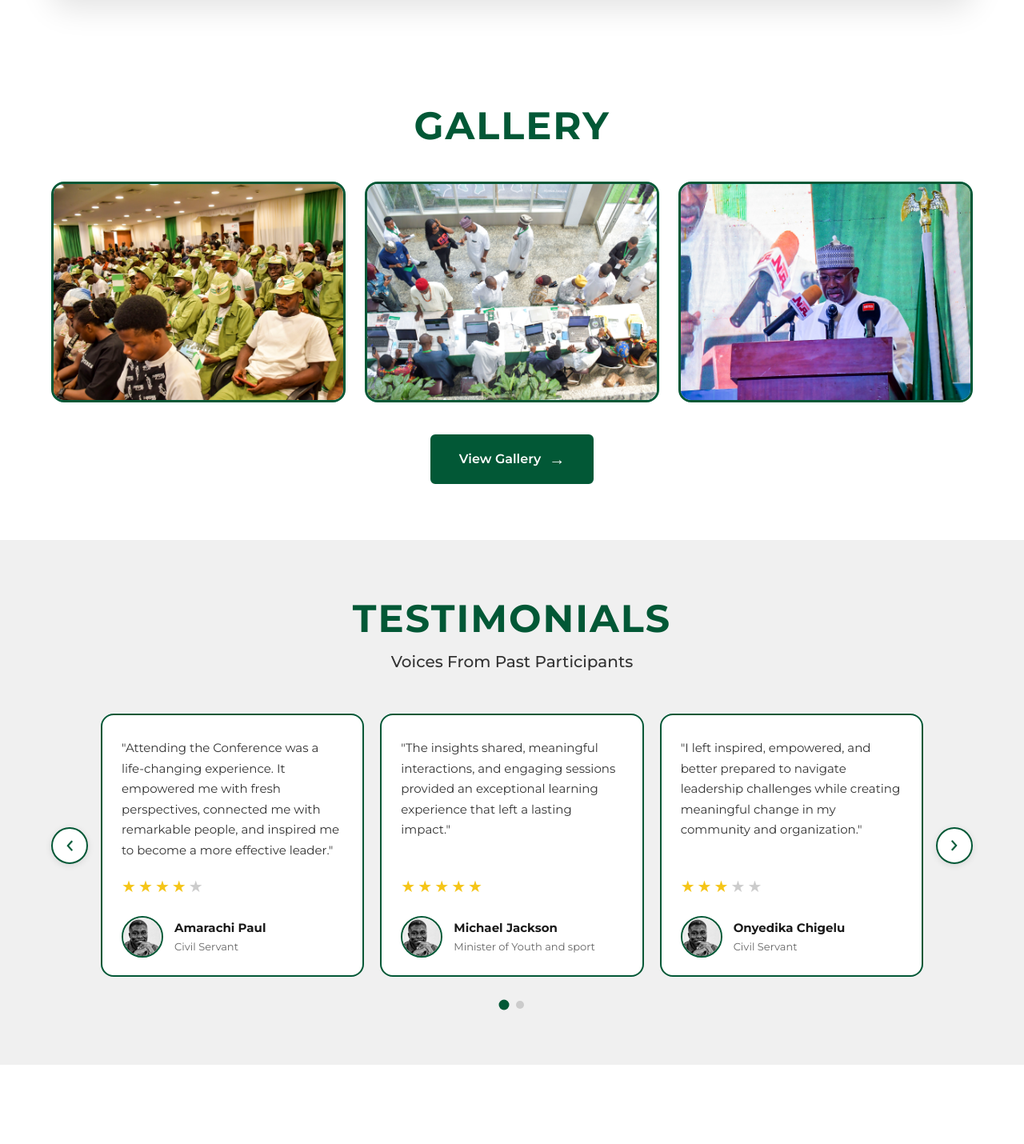
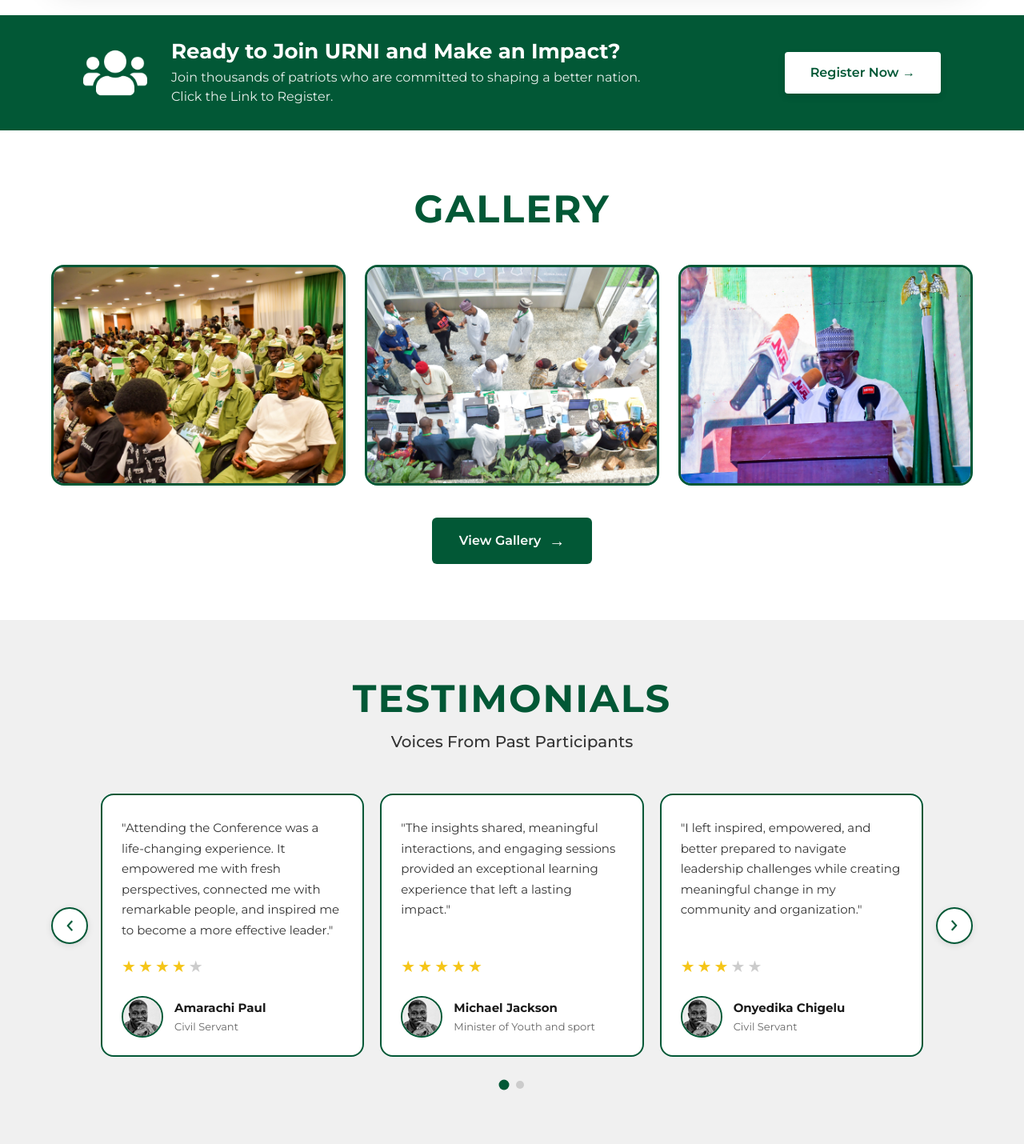
Before and after one commit to Rheno001/Rise-Up-Patriots-2.0, a PHP site: page / in a window 1280 px wide. Shown: the part 2771-4201 px from the top of the page at 80% size. Run offline with PHP 8.4, Linux system fonts and the light colour scheme; some libraries are stand-ins or nearby versions.

Commit message:
updates for 3.0

```diff
--- a/index.html
+++ b/index.html
@@ -125,25 +125,28 @@
                     <div class="speakers-grid">
                         <div class="speakers-top-row">
                             <div class="speaker-card">
-                                <img src="assets/olalekan.png" alt="Barr. Olalekan Ogunleye">
+                                <div class="speaker-image-wrapper">
+                                    <img src="assets/olalekan.png" alt="Guest Speaker">
+                                </div>
                                 <div class="speaker-info">
-                                    <p class="speaker-name">BARR. OLALEKAN OGUNLEYE</p>
                                     <p class="speaker-role">Guest Speaker</p>
                                 </div>
                             </div>
                         </div>
                         <div class="speakers-bottom-row">
                             <div class="speaker-card">
-                                <img src="assets/seun.png" alt="Seun Okinbaloye">
+                                <div class="speaker-image-wrapper">
+                                    <img src="assets/seun.png" alt="Guest Speaker">
+                                </div>
                                 <div class="speaker-info">
-                                    <p class="speaker-name">SEUN OKINBALOYE</p>
                                     <p class="speaker-role">Guest Speaker</p>
                                 </div>
                             </div>
                             <div class="speaker-card">
-                                <img src="assets/itodo.png" alt="Samson Itodo">
+                                <div class="speaker-image-wrapper">
+                                    <img src="assets/itodo.png" alt="Guest Speaker">
+                                </div>
                                 <div class="speaker-info">
-                                    <p class="speaker-name">SAMSON ITODO</p>
                                     <p class="speaker-role">Guest Speaker</p>
                                 </div>
                             </div>
@@ -300,6 +303,21 @@
             </div>
         </section>
 
+        <!-- ===== CTA BANNER SECTION ===== -->
+        <section class="cta-banner animate-on-scroll">
+            <div class="cta-banner-inner">
+                <div class="cta-banner-left">
+                    <img src="assets/three-heads.png" alt="Join URNI icon">
+                </div>
+                <div class="cta-banner-middle">
+                    <h2>Ready to Join URNI and Make an Impact?</h2>
+                    <p>Join thousands of patriots who are committed to shaping a better nation.<br>Click the Link to Register.</p>
+                </div>
+                <div class="cta-banner-right">
+                    <a href="/registration.html" class="cta-banner-btn">Register Now &rarr;</a>
+                </div>
+            </div>
+        </section>
 
         <!-- ===== GALLERY SECTION ===== -->
         <section class="gallery-section animate-on-scroll" id="Gallery">
@@ -318,7 +336,7 @@
                 </div>
             </div>
             <div class="gallery-cta">
-                <a href="gallery.html" class="gallery-btn">View Gallery <span>&rarr;</span></a>
+                <button id="openGalleryModal" class="gallery-btn">View Gallery <span>&rarr;</span></button>
             </div>
         </section>
 
@@ -1014,6 +1032,115 @@
         });
     </script>
     <script src="modal.js"></script>
+
+    <!-- ===== GALLERY MODAL ===== -->
+    <div id="galleryModal" class="gallery-modal-overlay">
+        <div class="gallery-modal-box">
+            <button class="gallery-modal-close" id="closeGalleryModal">&times;</button>
+            <div class="gallery-modal-header">
+                <h2>Event Gallery</h2>
+                <p>Relive the unforgettable moments. Click any image to expand.</p>
+            </div>
+            <div class="gallery-modal-grid">
+                <div class="gallery-modal-item" data-src="assets/URNI LAUCH 1.png">
+                    <img src="assets/URNI LAUCH 1.png" alt="Conference audience">
+                    <div class="gallery-modal-overlay-hover"><span>&#128269;</span></div>
+                </div>
+                <div class="gallery-modal-item" data-src="assets/URNI LAUCH 2.png">
+                    <img src="assets/URNI LAUCH 2.png" alt="Conference registration">
+                    <div class="gallery-modal-overlay-hover"><span>&#128269;</span></div>
+                </div>
+                <div class="gallery-modal-item" data-src="assets/untitled-246 2.png">
+                    <img src="assets/untitled-246 2.png" alt="Conference speaker">
+                    <div class="gallery-modal-overlay-hover"><span>&#128269;</span></div>
+                </div>
+            </div>
+        </div>
+    </div>
+
+    <!-- ===== LIGHTBOX (single image view) ===== -->
+    <div id="galleryLightbox" class="gallery-lightbox">
+        <button class="gallery-lightbox-close" id="closeLightbox">&times;</button>
+        <button class="gallery-lightbox-nav" id="lightboxPrev">&#8249;</button>
+        <img id="galleryLightboxImg" src="" alt="Full view">
+        <button class="gallery-lightbox-nav" id="lightboxNext">&#8250;</button>
+    </div>
+
+    <script>
+        // ===== GALLERY MODAL LOGIC =====
+        const galleryModal = document.getElementById('galleryModal');
+        const openGalleryBtn = document.getElementById('openGalleryModal');
+        const closeGalleryBtn = document.getElementById('closeGalleryModal');
+        const galleryItems = document.querySelectorAll('.gallery-modal-item');
+        const lightbox = document.getElementById('galleryLightbox');
+        const lightboxImg = document.getElementById('galleryLightboxImg');
+        const closeLightboxBtn = document.getElementById('closeLightbox');
+        const prevBtn = document.getElementById('lightboxPrev');
+        const nextBtn = document.getElementById('lightboxNext');
+
+        let currentLightboxIndex = 0;
+        const images = Array.from(galleryItems).map(item => item.dataset.src);
+
+        openGalleryBtn.addEventListener('click', () => {
+            galleryModal.classList.add('active');
+            document.body.style.overflow = 'hidden';
+        });
+
+        closeGalleryBtn.addEventListener('click', closeGallery);
+        galleryModal.addEventListener('click', (e) => {
+            if (e.target === galleryModal) closeGallery();
+        });
+
+        function closeGallery() {
+            galleryModal.classList.remove('active');
+            document.body.style.overflow = '';
+        }
+
+        // Open lightbox when clicking a gallery item
+        galleryItems.forEach((item, index) => {
+            item.addEventListener('click', () => {
+                currentLightboxIndex = index;
+                openLightbox(index);
+            });
+        });
+
+        function openLightbox(index) {
+            lightboxImg.src = images[index];
+            lightbox.classList.add('active');
+        }
+
+        closeLightboxBtn.addEventListener('click', () => {
+            lightbox.classList.remove('active');
+            lightboxImg.src = '';
+        });
+
+        lightbox.addEventListener('click', (e) => {
+            if (e.target === lightbox) {
+                lightbox.classList.remove('active');
+                lightboxImg.src = '';
+            }
+        });
+
+        prevBtn.addEventListener('click', (e) => {
+            e.stopPropagation();
+            currentLightboxIndex = (currentLightboxIndex - 1 + images.length) % images.length;
+            lightboxImg.src = images[currentLightboxIndex];
+        });
+
+        nextBtn.addEventListener('click', (e) => {
+            e.stopPropagation();
+            currentLightboxIndex = (currentLightboxIndex + 1) % images.length;
+            lightboxImg.src = images[currentLightboxIndex];
+        });
+
+        // Keyboard navigation
+        document.addEventListener('keydown', (e) => {
+            if (!lightbox.classList.contains('active')) return;
+            if (e.key === 'ArrowLeft') prevBtn.click();
+            if (e.key === 'ArrowRight') nextBtn.click();
+            if (e.key === 'Escape') closeLightboxBtn.click();
+        });
+    </script>
 </body>
 
 </html>
--- a/style.css
+++ b/style.css
@@ -1200,6 +1212,90 @@ html {
     color: rgba(255, 255, 255, 0.8);
 }
 
+/* ===== CTA BANNER SECTION ===== */
+.cta-banner {
+    background-color: #025836;
+    width: 100%;
+    margin-top: -20px; /* Adjust if there's too much gap below venue */
+    position: relative;
+    z-index: 10;
+}
+
+.cta-banner-inner {
+    max-width: 1200px;
+    margin: 0 auto;
+    padding: 30px 5%;
+    display: flex;
+    align-items: center;
+    justify-content: space-between;
+    gap: 30px;
+}
+
+.cta-banner-left {
+    flex-shrink: 0;
+    display: flex;
+    align-items: center;
+}
+
+.cta-banner-left img {
+    height: 80px;
+    width: auto;
+}
+
+.cta-banner-middle {
+    flex-grow: 1;
+    color: white;
+}
+
+.cta-banner-middle h2 {
+    font-size: 26px;
+    font-weight: 700;
+    margin: 0 0 5px 0;
+}
+
+.cta-banner-middle p {
+    font-size: 16px;
+    margin: 0;
+    line-height: 1.5;
+    color: rgba(255, 255, 255, 0.9);
+}
+
+.cta-banner-right {
+    flex-shrink: 0;
+}
+
+.cta-banner-btn {
+    display: inline-block;
+    background-color: white;
+    color: #025836;
+    padding: 14px 32px;
+    border-radius: 4px;
+    font-size: 16px;
+    font-weight: 600;
+    text-decoration: none;
+    transition: all 0.3s ease;
+    box-shadow: 0 4px 10px rgba(0, 0, 0, 0.1);
+}
+
+.cta-banner-btn:hover {
+    background-color: #f5f5f5;
+    color: #014026;
+    transform: translateY(-2px);
+    box-shadow: 0 6px 15px rgba(0, 0, 0, 0.15);
+}
+
+@media (max-width: 992px) {
+    .cta-banner-inner {
+        flex-direction: column;
+        text-align: center;
+        padding: 40px 5%;
+    }
+
+    .cta-banner-middle h2 {
+        font-size: 22px;
+    }
+}
+
 /* ===== GALLERY SECTION ===== */
 .gallery-section {
     padding: 70px 5%;
@@ -2169,3 +2265,190 @@ html {
 .lightbox-close:hover {
     color: #ccc;
 }
+
+/* ===== GALLERY MODAL ===== */
+.gallery-modal-overlay {
+    display: none;
+    position: fixed;
+    inset: 0;
+    z-index: 99999;
+    background: rgba(0, 0, 0, 0.75);
+    backdrop-filter: blur(6px);
+    align-items: center;
+    justify-content: center;
+    padding: 20px;
+    animation: fadeIn 0.3s ease;
+}
+
+.gallery-modal-overlay.active {
+    display: flex;
+}
+
+.gallery-modal-box {
+    background: #fff;
+    border-radius: 16px;
+    width: 100%;
+    max-width: 1100px;
+    max-height: 90vh;
+    overflow-y: auto;
+    padding: 40px;
+    position: relative;
+    animation: scaleIn 0.3s ease;
+}
+
+.gallery-modal-close {
+    position: absolute;
+    top: 16px;
+    right: 20px;
+    background: none;
+    border: none;
+    font-size: 36px;
+    color: #333;
+    cursor: pointer;
+    line-height: 1;
+    transition: color 0.2s ease;
+    padding: 0;
+}
+
+.gallery-modal-close:hover {
+    color: #025836;
+}
+
+.gallery-modal-header {
+    text-align: center;
+    margin-bottom: 30px;
+}
+
+.gallery-modal-header h2 {
+    font-size: 28px;
+    font-weight: 800;
+    color: #025836;
+    text-transform: uppercase;
+    letter-spacing: 1px;
+    margin-bottom: 8px;
+}
+
+.gallery-modal-header p {
+    color: #666;
+    font-size: 15px;
+}
+
+.gallery-modal-grid {
+    display: grid;
+    grid-template-columns: repeat(auto-fill, minmax(220px, 1fr));
+    gap: 16px;
+}
+
+.gallery-modal-item {
+    position: relative;
+    border-radius: 10px;
+    overflow: hidden;
+    cursor: pointer;
+    box-shadow: 0 4px 14px rgba(0, 0, 0, 0.1);
+}
+
+.gallery-modal-item img {
+    width: 100%;
+    height: 200px;
+    object-fit: cover;
+    display: block;
+    transition: transform 0.4s ease;
+}
+
+.gallery-modal-overlay-hover {
+    position: absolute;
+    inset: 0;
+    background: rgba(2, 88, 54, 0.55);
+    display: flex;
+    align-items: center;
+    justify-content: center;
+    opacity: 0;
+    transition: opacity 0.3s ease;
+}
+
+.gallery-modal-overlay-hover span {
+    font-size: 36px;
+    color: #fff;
+    filter: drop-shadow(0 2px 6px rgba(0,0,0,0.4));
+}
+
+.gallery-modal-item:hover img {
+    transform: scale(1.07);
+}
+
+.gallery-modal-item:hover .gallery-modal-overlay-hover {
+    opacity: 1;
+}
+
+/* ===== GALLERY LIGHTBOX ===== */
+.gallery-lightbox {
+    display: none;
+    position: fixed;
+    inset: 0;
+    z-index: 999999;
+    background: rgba(0, 0, 0, 0.93);
+    align-items: center;
+    justify-content: center;
+    animation: fadeIn 0.25s ease;
+}
+
+.gallery-lightbox.active {
+    display: flex;
+}
+
+.gallery-lightbox img {
+    max-width: 85vw;
+    max-height: 85vh;
+    border-radius: 10px;
+    box-shadow: 0 10px 50px rgba(0, 0, 0, 0.6);
+    object-fit: contain;
+    animation: scaleIn 0.25s ease;
+}
+
+.gallery-lightbox-close {
+    position: absolute;
+    top: 24px;
+    right: 32px;
+    background: none;
+    border: none;
+    color: #fff;
+    font-size: 50px;
+    cursor: pointer;
+    line-height: 1;
+    padding: 0;
+    transition: color 0.2s ease;
+}
+
+.gallery-lightbox-close:hover {
+    color: #ccc;
+}
+
+.gallery-lightbox-nav {
+    position: absolute;
+    top: 50%;
+    transform: translateY(-50%);
+    background: rgba(255, 255, 255, 0.15);
+    border: none;
+    color: #fff;
+    font-size: 52px;
+    line-height: 1;
+    padding: 6px 18px;
+    border-radius: 8px;
+    cursor: pointer;
+    transition: background 0.2s ease;
+    z-index: 2;
+}
+
+.gallery-lightbox-nav:hover {
+    background: rgba(255, 255, 255, 0.3);
+}
+
+#lightboxPrev { left: 20px; }
+#lightboxNext { right: 20px; }
+
+/* Make the gallery-btn behave like a button while keeping the same look */
+button.gallery-btn {
+    cursor: pointer;
+    border: none;
+    font-family: inherit;
+}
```
Also changed, not shown: other parts of style.css (+26 -14 lines), modal.js (+8 -0 lines), registration.html (+67 -66 lines), assets/three-heads.png (added).
